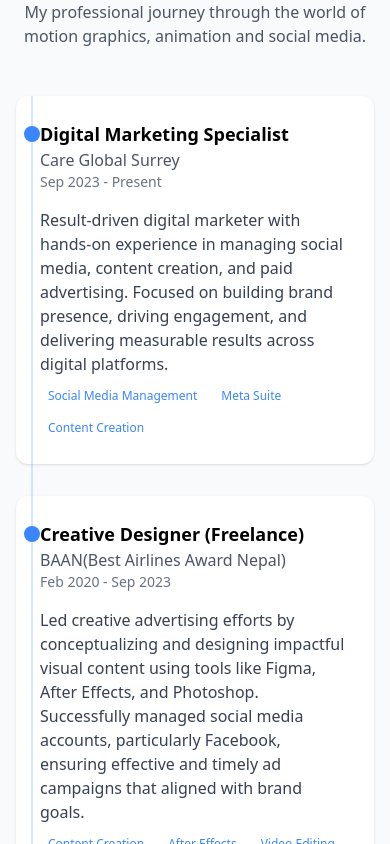
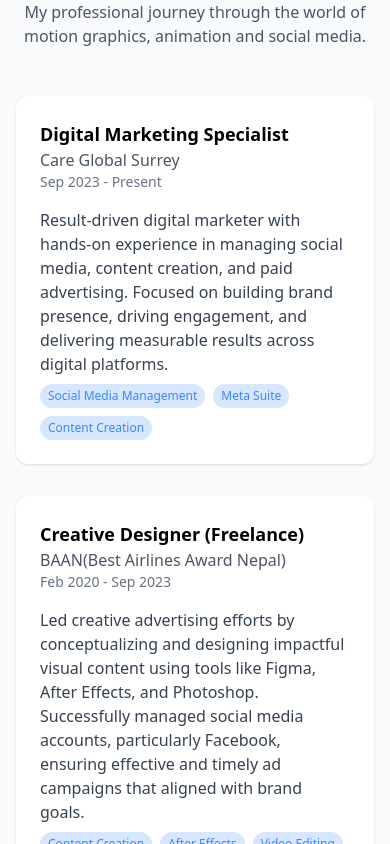
Before and after one commit to ManishNewa/NiconPortfolio, a Vue app: page / in a window 390 px wide. Shown: the part 2240-3084 px from the top of the page. Built offline with nearby package versions, Linux system fonts and the light colour scheme.

Commit message:
Filtered experiences configured

```diff
--- a/src/components/sections/ExperienceSection.vue
+++ b/src/components/sections/ExperienceSection.vue
@@ -16,12 +16,12 @@
         <div class="relative">
           <!-- Timeline line -->
           <div
-            class="absolute sm:hidden md:block left-4 md:left-1/2 h-full w-0.5 bg-primary-20 -translate-x-1/2"
+            class="absolute hidden md:block left-4 md:left-1/2 h-full w-0.5 bg-primary-20 -translate-x-1/2"
           ></div>
 
           <!-- Experience Card -->
           <div
-            v-for="experience in experiences"
+            v-for="experience in filteredExperiences"
             :key="experience"
             class="mb-8 experience-item p-6 rounded-xl bg-white shadow-sm hover:shadow-md transition cursor-pointer"
             onclick="openExperienceModal(1)"
@@ -30,7 +30,7 @@
               <div class="md:w-1/2 md:pr-8 md:text-right mb-4 md:mb-0">
                 <div class="flex md:justify-end items-center">
                   <div
-                    class="w-4 h-4 sm:hidden md:block rounded-full bg-primary absolute left-4 md:left-1/2 -translate-x-1/2"
+                    class="w-4 h-4 hidden md:block rounded-full bg-primary absolute left-4 md:left-1/2 -translate-x-1/2"
                   ></div>
                   <h3 class="text-lg font-semibold">{{ experience.title }}</h3>
                 </div>
@@ -45,7 +45,7 @@
                   <span
                     v-for="skill in experience.skills"
                     :key="skill"
-                    class="bg-primary/10 text-primary px-2 py-1 rounded-full text-xs"
+                    class="bg-primary-20 text-primary px-2 py-1 rounded-full text-xs"
                     >{{ skill }}</span
                   >
                 </div>
@@ -59,6 +59,8 @@
 </template>
 
 <script setup>
+import { computed } from 'vue'
+
 const experiences = [
   {
     title: 'Digital Marketing Specialist',
@@ -67,6 +69,7 @@ const experiences = [
     description:
       'Result-driven digital marketer with hands-on experience in managing social media, content creation, and paid advertising. Focused on building brand presence, driving engagement, and delivering measurable results across digital platforms.',
     skills: ['Social Media Management', 'Meta Suite', 'Content Creation'],
+    visible: true,
   },
   {
     title: 'Creative Designer (Freelance)',
@@ -75,6 +78,7 @@ const experiences = [
     description:
       'Led creative advertising efforts by conceptualizing and designing impactful visual content using tools like Figma, After Effects, and Photoshop. Successfully managed social media accounts, particularly Facebook, ensuring effective and timely ad campaigns that aligned with brand goals.',
     skills: ['Content Creation', 'After Effects', 'Video Editing', 'Graphics Design'],
+    visible: true,
   },
   {
     title: 'Advertisement Advisor/ Graphic Designer (Freelance)',
@@ -83,6 +87,7 @@ const experiences = [
     description:
       "Initiated the company's marketing efforts by creating original advertisement concepts and designing its first brand logo. Developed a range of promotional materials including banners, posters, and social media content, laying the foundation for a consistent and engaging marketing presence.",
     skills: ['Logo Design', 'Banners Creation', 'Posters Design', 'Advertisements'],
+    visible: true,
   },
   {
     title: 'Motion Graphics Designer',
@@ -91,6 +96,7 @@ const experiences = [
     description:
       'Produced high-quality videos, including motion graphics and content tailored for social media. Collaborated closely with the social media and UI/graphics teams to align visual storytelling with brand identity. Contributed to multiple SaaS products like KrispCall, Fenced.ai, MobileSpy, and timeTracko, enhancing their marketing impact through compelling motion design.',
     skills: ['Animation', 'Video Editing', 'Graphics Design', 'Social Media Posts'],
+    visible: true,
   },
   {
     title: 'Creative Graphics Designer',
@@ -99,6 +105,11 @@ const experiences = [
     description:
       'Transformed design briefs into impactful visuals by conceptualizing and executing creative ideas within set timelines and budgets. Produced illustrations, logos, and graphic assets using industry-standard software, collaborating with copywriters and creative directors to deliver on-brand, engaging final designs. Ensured quality through iterative feedback, consistently aligning visuals with project goals and brand identity.',
     skills: ['Brochoure Design', 'Posters', 'Banners', 'Logos', 'Social Media Posts'],
+    visible: true,
   },
 ]
+
+const filteredExperiences = computed(() => {
+  return experiences.filter((experience) => experience.visible)
+})
 </script>
```
